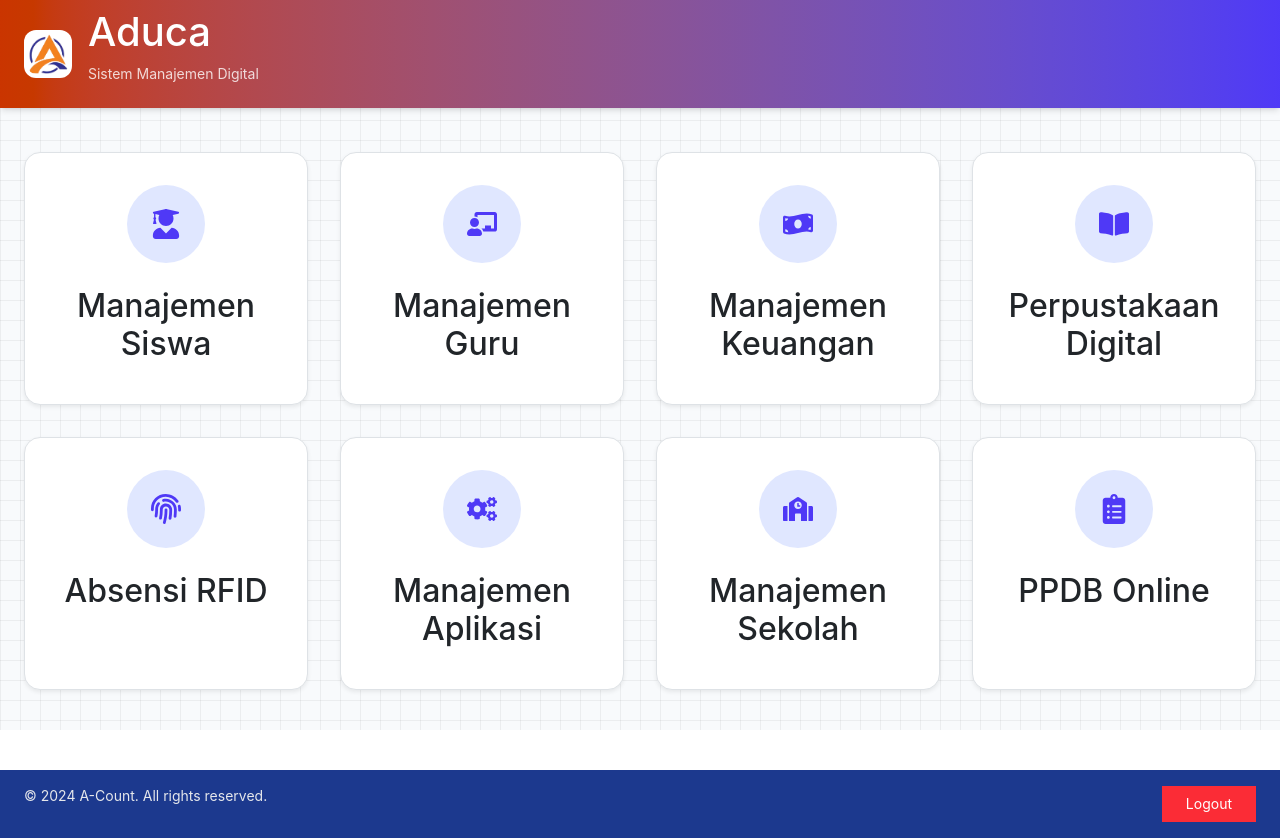
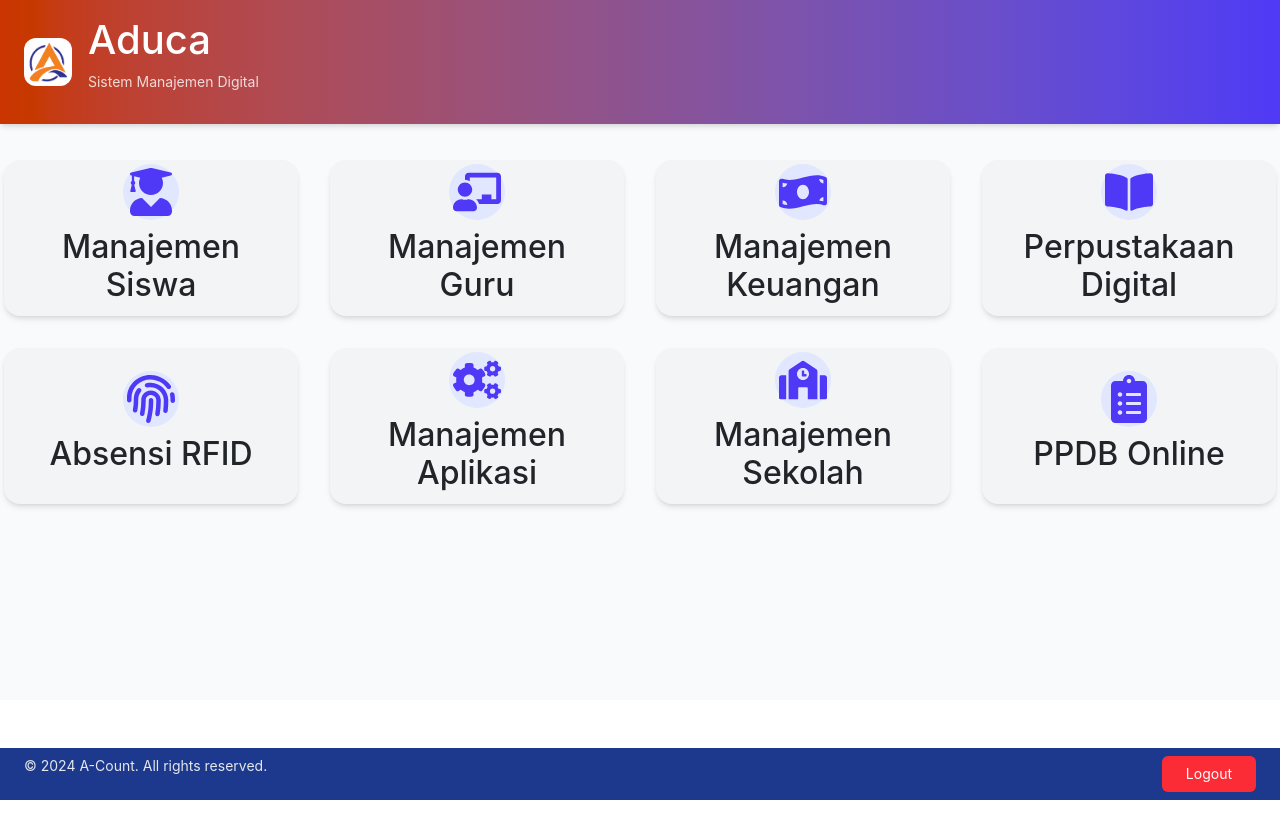
Before and after one commit to bintangskibidi/miniprojectfe, a React (Vite) app: page /dashboard in a window 1280 px wide. After the commit the page ends 800 px from the top, so only its background shows below. Built offline with nearby package versions, Linux system fonts and the light colour scheme.

Commit message:
tambahsiswa

```diff
--- a/src/dashboard/Dashboard.jsx
+++ b/src/dashboard/Dashboard.jsx
@@ -77,7 +77,7 @@ const Dashboard = () => {
   return (
     <div className="min-h-screen flex flex-col font-sans">
       {/* HEADER */}
-      <div className="flex justify-between items-center px-6 py-2 bg-gradient-to-r from-orange-700 to-indigo-600 shadow-md fixed top-0 left-0 w-full z-50">
+      <div className="flex justify-between items-center px-6 py-3 bg-gradient-to-r from-orange-700 to-indigo-600 shadow-md fixed top-0 left-0 w-full z-50">
         <div className="flex items-center gap-3 text-white">
           <img
             src={Aduca}
@@ -93,32 +93,30 @@ const Dashboard = () => {
 
       {/* CONTENT */}
       <main
-        className="flex-1 pt-28 pb-10 my-10"
+        className="flex-1 pt-28 pb-10 my-5"
         style={{
           backgroundColor: "#f8fafc",
-          backgroundImage:
-            "linear-gradient(to right, rgba(0,0,0,0.05) 1px, transparent 1px), linear-gradient(to bottom, rgba(0,0,0,0.05) 1px, transparent 1px)",
+
           backgroundSize: "20px 20px",
         }}
       >
         <div className="flex justify-center">
-          <div className="max-w-7xl w-full px-6">
-            <div className="grid grid-cols-1 sm:grid-cols-2 md:grid-cols-3 lg:grid-cols-4 gap-8">
+          <div className="w-full px-1">
+            <div className="grid grid-cols-1 sm:grid-cols-2 md:grid-cols-4 gap-8">
               {menu.map((item, i) => (
                 <div
                   key={i}
                   onClick={() => navigate(item.path)}
-                  className="group bg-white p-8 rounded-2xl shadow-sm hover:shadow-xl hover:-translate-y-2 transition duration-300 cursor-pointer border border-gray-100"
-                >
+                  className="group bg-gray-100 p-4 h-39 rounded-2xl shadow-md hover:shadow-xl hover:-translate-y-1 transition duration-300 cursor-pointer flex flex-col justify-center items-center">
                   {/* ICON */}
-                  <div className="flex justify-center mb-4">
-                    <div className="bg-indigo-100 text-indigo-600 p-4 rounded-full text-3xl group-hover:scale-110 transition">
+                  <div className="flex justify-center mb-2">
+                    <div className="bg-indigo-100 text-indigo-600 p-1 rounded-full text-5xl group-hover:scale-110 transition">
                       {item.icon}
                     </div>
                   </div>
 
                   {/* TITLE */}
-                  <h2 className="text-md font-semibold text-gray-700 text-center group-hover:text-indigo-600 transition">
+                  <h2 className="text-md font-medium text-gray-600 text-center leading-tight">
                     {item.title}
                   </h2>
                 </div>
@@ -129,12 +127,12 @@ const Dashboard = () => {
       </main>
 
       {/* FOOTER */}
-      <footer className="mt-auto bg-blue-900 text-gray-200 text-sm py-3 px-6 flex justify-between items-center">
+      <footer className="mt-auto bg-blue-900 text-gray-200 text-sm py-2 px-6 flex justify-between items-center">
         <p>© 2024 A-Count. All rights reserved.</p>
 
         <button
           onClick={handleLogout}
-          className="flex items-center gap-2 bg-red-500 hover:bg-red-600 text-white px-4 py-2 rounded-lg transition"
+          className="flex items-center gap-2 bg-red-500 hover:bg-red-600 text-white px-4 py-2 rounded transition"
         >
           Logout
         </button>
```
